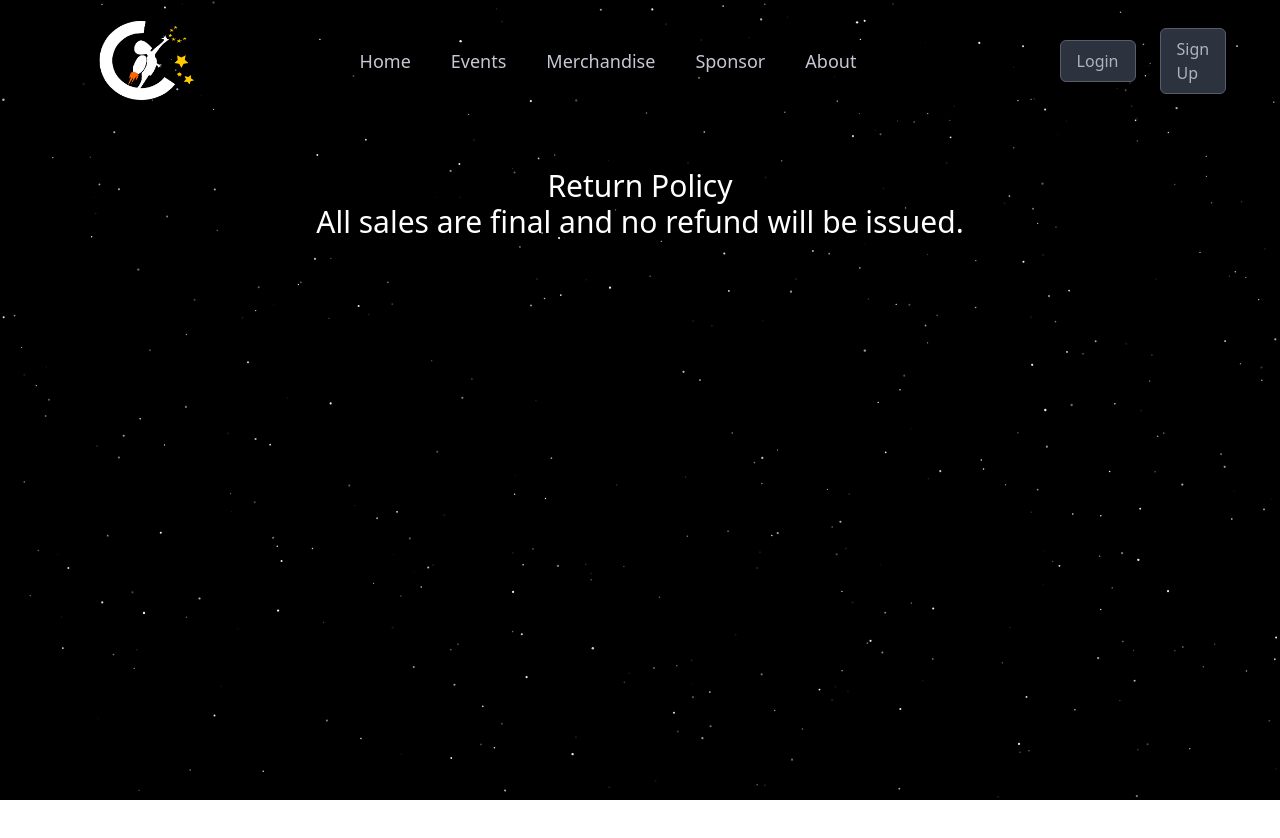
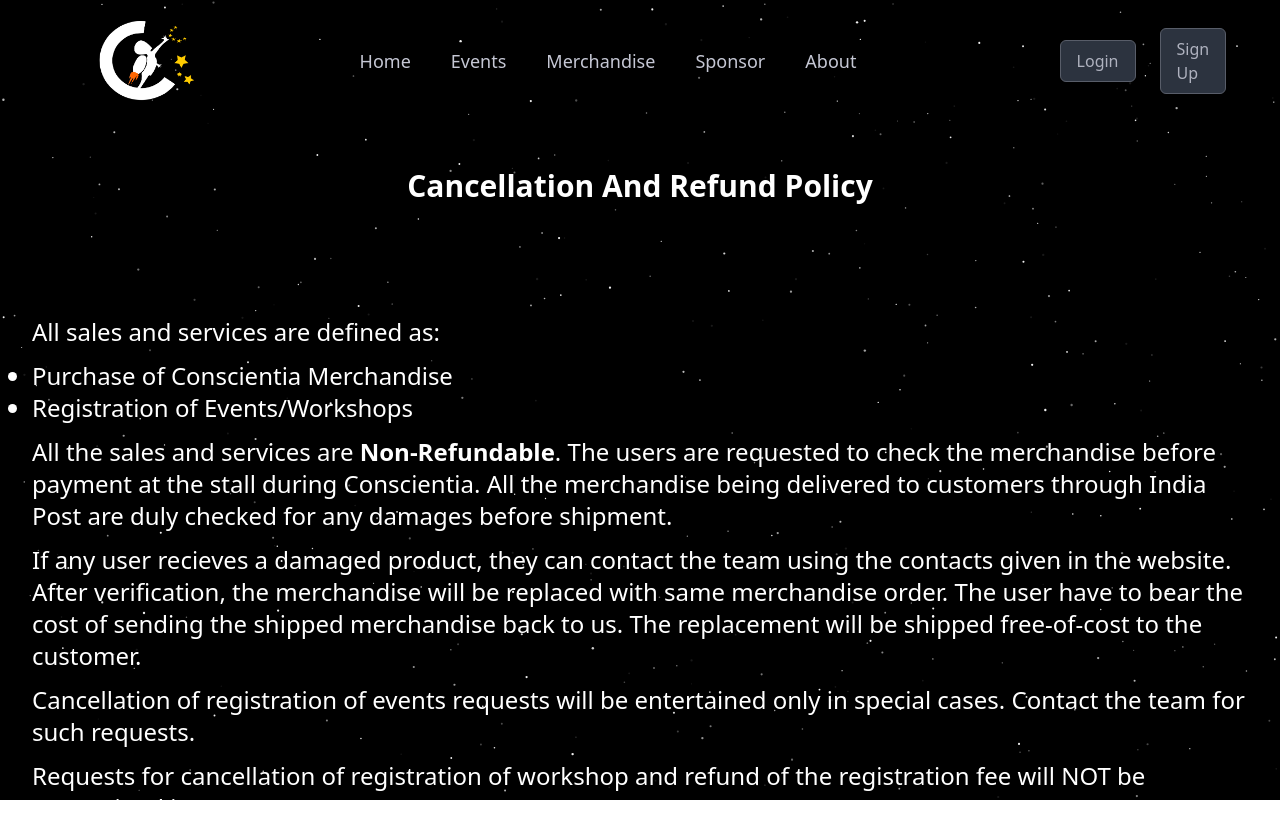
Before and after one commit to Rahul-Shukla0602/Conscientia2k23, a React (Create React App) app: page /cancellation in a window 1280 px wide. Shown: the top 838 px of the page. Before the commit the page ends 800 px from the top, so only its background shows below. Built offline with nearby package versions, Linux system fonts and the light colour scheme.

Commit message:
all things updated

```diff
--- a/src/components/Auth/SignupForm.js
+++ b/src/components/Auth/SignupForm.js
@@ -82,7 +82,7 @@ const SignupForm = () => {
                />
             </label>
             <label className='flex flex-col gap-2'>
-               <p  className='mb-1 text-[0.875rem] leading-[1.375rem] text-richblack-5'>last Name<sup className="text-pink-200">*</sup></p>
+               <p  className='mb-1 text-[0.875rem] leading-[1.375rem] text-richblack-5'>Last Name<sup className="text-pink-200">*</sup></p>
                <input
                 required
                 type='text'
--- a/src/components/common/Footer.js
+++ b/src/components/common/Footer.js
@@ -46,13 +46,14 @@ const Footer = () => {
           <div className="flex flex-col mt-4">
             <p className="text-lg font-semibold">For any queries, contact us at:</p>
             <Mailto email="conscientiateamiist@gmail.com" className="text-gray-300 hover:text-white" />
+            <p>Phone Number: 9083722796/7281015320</p>
           </div>
         </div>
 
       </div>
 
       <p className="text-center text-gray-300 mt-8">
-        © Conscientia2023, Indian Institute Of Space Science And Technology, Thiruvananthapuram, Kerala - 695547
+        © Conscientia 2023, Indian Institute Of Space Science And Technology, Thiruvananthapuram, Kerala - 695547
       </p>
 
     </div>
--- a/src/data/dashboard-links.js
+++ b/src/data/dashboard-links.js
@@ -34,18 +34,18 @@ export const sidebarLinks = [
     type: ACCOUNT_TYPE.PARTICIPANT,
     icon: "VscMortarBoard",
   },
-  {
-    id: 6,
-    name: "Purchase History",
-    path: "/dashboard/purchase-history",
-    type: ACCOUNT_TYPE.PARTICIPANT,
-    icon: "VscHistory",
-  },
-  {
-    id: 7,
-    name: "Your Cart",
-    path: "/dashboard/cart",
-    type: ACCOUNT_TYPE.PARTICIPANT,
-    icon: "VscHistory",
-  },
+  // {
+  //   id: 6,
+  //   name: "Purchase History",
+  //   path: "/dashboard/purchase-history",
+  //   type: ACCOUNT_TYPE.PARTICIPANT,
+  //   icon: "VscHistory",
+  // },
+  // {
+  //   id: 7,
+  //   name: "Your Cart",
+  //   path: "/dashboard/cart",
+  //   type: ACCOUNT_TYPE.PARTICIPANT,
+  //   icon: "VscHistory",
+  // },
 ];
--- a/src/data/merchs.js
+++ b/src/data/merchs.js
@@ -1,62 +1,63 @@
 export const Merchs = [
     {
         id: "merch1",
-        brand: "Adidas",
-        title: "Black T-Shirt",
+        brand: "Conscientia",
+        title: "Black Astronaut T-Shirt",
         img:'https://res.cloudinary.com/do07okngw/image/upload/v1691211709/black_shirt_lstwzo.jpg',
         desc: "This black t-shirt boasts a mesmerizing Cosmic Carnival theme, capturing the essence of a celestial circus. Vividly colored cosmic creatures dance amid sparkling stars and swirling galaxies, creating an enchanting spectacle. Embrace the mystique of the universe with this captivating wearable art piece.",
         rate: 450,
-        size: ['S','M','L','XL'],
+        size: ['S','M','L','XL','XXL'],
         color: 'Black'
     },
     {
         id: "merch2",
-        brand: "Adidas",
-        title: "White T-Shirt",
+        brand: "Coscientia",
+        title: "INSPIRESAT-1 T-Shirt",
         img:'https://res.cloudinary.com/do07okngw/image/upload/v1691211696/White_thsirt-1_v1olxb.jpg',
         desc: "Celebrate space exploration with this white t-shirt inspired by INSPIRESAT-1, the remarkable satellite by IIST. The shirt showcases the satellite's sleek design orbiting Earth amid constellations. A symbol of scientific achievement, it embodies innovation and curiosity. Wear this tee to express your passion for space and technological advancements.",
         rate: 450,
-        size: ['S','M','L','XL'],
+        size: ['S','M','L','XL','XXL'],
         color: 'White'
     },
     {
         id: "merch3",
-        brand: "Adidas",
-        title: "Anime T-Shirt",
+        brand: "Conscientia",
+        title: "Saitama Anime T-Shirt",
         img:'https://res.cloudinary.com/do07okngw/image/upload/v1691211716/anime_l5s5gj.jpg',
         desc: "Step into the vibrant world of anime with this dark blue t-shirt featuring the iconic One Punch Man character, Saitama. With his deadpan expression and unmistakable yellow cape, Saitama stands ready for action. Embrace your inner hero and showcase your love for anime with this eye-catching and stylish tee.",
         rate: 450,
-        size: ['S','M','L','XL'],
+        size: ['S','M','L','XL','XXL'],
         color: 'Mix'
     },
     {
         id: "merch4",
-        brand: "Adidas",
-        title: "Polo T-Shirt",
+        brand: "Conscientia",
+        title: "IIST Official Polo T-Shirt",
         img:'https://res.cloudinary.com/do07okngw/image/upload/v1691211536/polo_u2twl1.png',
         desc: "Experience a touch of elegance and professionalism with the IIST Official Polo T-shirt. Crafted with premium materials, this classic polo exudes sophistication while proudly displaying the IIST logo, symbolizing excellence in space research and education. Stay comfortable and distinguished, making a statement of your association with India's premier space institute.",
         rate: 600,
-        size: ['S','M','L','XL'],
-        color: 'Blue'
+        size: ['S','M','L','XL','XXL'],
+        color: 'Royal Blue'
     },
     {
         id: "merch5",
-        brand: "Adidas",
-        title: "Sweatshirt",
+        brand: "Conscientia",
+        title: "IIST Official Polo T-Shirt",
+        img:'https://res.cloudinary.com/do07okngw/image/upload/v1691211399/polo-white_apb6gk.png',
+        desc: "Experience a touch of elegance and professionalism with the IIST Official Polo T-shirt. Crafted with premium materials, this classic polo exudes sophistication while proudly displaying the IIST logo, symbolizing excellence in space research and education. Stay comfortable and distinguished, making a statement of your association with India's premier space institute.",
+        rate: 600,
+        size: ['S','M','L','XL','XXL'],
+        color: 'White'
+
+    },
+    {
+        id: "merch6",
+        brand: "Conscientia",
+        title: "IIST Official Sweatshirt",
         img:'https://res.cloudinary.com/do07okngw/image/upload/v1691211721/sweatshirt_sxmrza.jpg',
         desc: "Embrace warmth and style with the IIST Official Sweatshirt. Designed for comfort and durability, this cozy sweatshirt proudly bears the distinguished IIST logo, representing the forefront of space research and education. Whether on campus or in chilly evenings, exude a sense of pride while staying snug in this premium-quality garment.",
         rate: 800,
-        size: ['S','M','L','XL'],
+        size: ['S','M','L','XL','XXL'],
         color: 'Black'
     },
-    {
-        id: "merch6",
-        brand: "Adidas",
-        title: "poloWhite",
-        img:'https://res.cloudinary.com/do07okngw/image/upload/v1691211399/polo-white_apb6gk.png',
-        desc: "Embrace warmth and style with the IIST Official Sweatshirt. Designed for comfort and durability, this cozy sweatshirt proudly bears the distinguished IIST logo, representing the forefront of space research and education. Whether on campus or in chilly evenings, exude a sense of pride while staying snug in this premium-quality garment.",
-        rate: 600,
-        size: ['S','M','L','XL'],
-        color: 'White'
-    },
 ]
--- a/src/pages/CancellationAndRefund.js
+++ b/src/pages/CancellationAndRefund.js
@@ -2,9 +2,38 @@ import React from 'react'
 
 const CancellationAndRefund = () => {
   return (
-    <div  className="bg-slate-900 text-3xl text-white px-3 py-[270px] lg:py-32 flex flex-col items-center transform -translate-y-[140px] lg:translate-y-[40px]">
-      <h1>Return Policy</h1>
-      <p> All sales are final and no refund will be issued.</p>
+    <div  className=" text-white text-2xl container mx-auto px-4 sm:px-6 lg:px-8 flex flex-col gap-3 py-[270px] lg:py-32  transform -translate-y-[140px] lg:translate-y-[40px]">
+      <h1 className=' text-3xl font-semibold text-center pb-[100px]'>Cancellation And Refund Policy</h1>
+      <p> All sales and services are defined as:</p>
+
+      <ul className=' list-disc'>
+        <li>Purchase of Conscientia Merchandise</li>
+        <li>Registration of Events/Workshops</li>
+      </ul>
+
+      <p>
+        All the sales and services are <b>Non-Refundable</b>.
+        The users are requested to check the merchandise before payment at the stall during Conscientia.
+        All the merchandise being delivered to customers through India Post are duly checked for any damages before
+        shipment.
+      </p>
+
+     <p>
+        If any user recieves a damaged product, they can contact the team using the contacts given in the website.
+        After verification, the merchandise will be replaced with same merchandise order. The user have to bear the
+        cost of sending the shipped merchandise back to us. The replacement will be shipped free-of-cost to the
+        customer.
+     </p>
+
+     <p>
+     Cancellation of registration of events requests will be entertained only in special cases. Contact
+      the team for such requests.
+     </p>
+
+     <p>
+      Requests for cancellation of registration of workshop and refund of the registration fee will NOT be
+      entertained in any case.
+     </p>
     </div>
   )
 }
--- a/src/pages/Merchandise.js
+++ b/src/pages/Merchandise.js
@@ -36,7 +36,7 @@ export default function Merchandise() {
                     <img alt="ecommerce" className="lg:w-1/2 w-full lg:h-auto h-64 object-cover object-center
                     rounded" src={val.img}/>
                     <div className="lg:w-1/2 w-full lg:pl-10 lg:py-6 mt-6 lg:mt-0">
-                    {/* <h2 className="text-sm title-font text-gray-500 tracking-widest">{val.brand}</h2> */}
+                    <h2 className="text-sm title-font text-gray-500 tracking-widest">{val.brand}</h2>
                     <h1 className="text-gray-900 text-3xl title-font font-medium mb-1">{val.title}</h1>
                     <p className="leading-relaxed">{val.desc}</p>
                     <div className="flex mt-6 items-center pb-5 border-b-2 border-gray-100 mb-5">
```
Also changed, not shown: src/components/RegisterEvent/Register.js (+7 -6 lines), src/pages/Shippingpolicy.js (+15 -6 lines).
